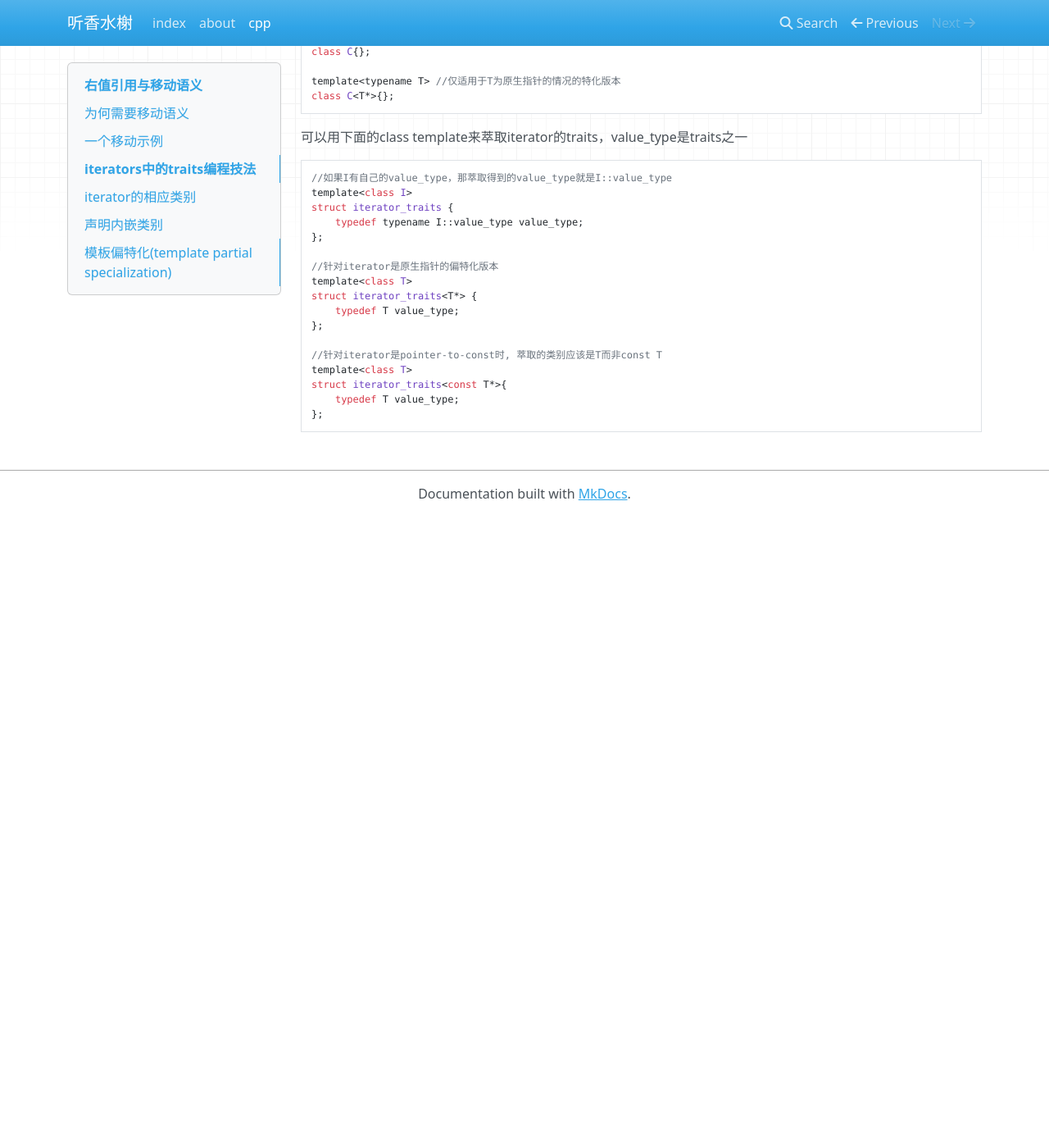
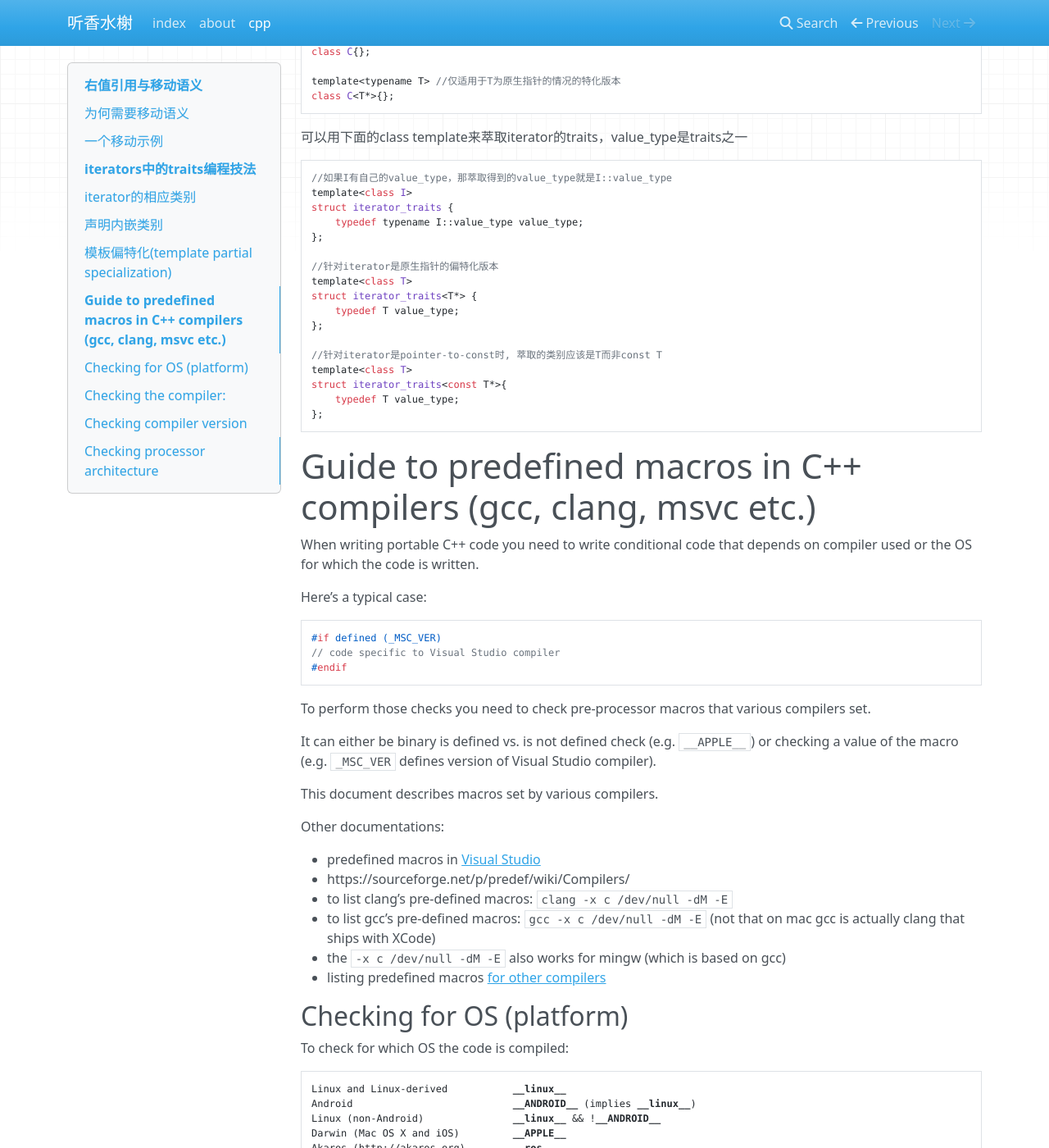
Before and after one commit to langhuanfudi/tingxiangshuixie, an MkDocs documentation site: the page built from docs/cpp.md, in a window 1280 px wide and 1400 px high, scrolled down 3004 px. Shown: the whole window at 82% size. Built offline with MkDocs 1.6.1, drawn with Linux system fonts in a browser that asks for light colours; nearby versions of some CDN libraries; before the commit the page ends 3634 px from its top, so only the background shows below that; some of the changed text lies outside the part shown.

Commit message:
update cpp

````diff
--- a/docs/cpp.md
+++ b/docs/cpp.md
@@ -168,3 +168,141 @@ struct iterator_traits<const T*>{
     typedef T value_type;
 };
 ```
+
+
+
+# Guide to predefined macros in C++ compilers (gcc, clang, msvc etc.)
+
+When writing portable C++ code you need to write conditional code that depends on compiler used or the OS for which the code is written.
+
+Here’s a typical case:
+
+```
+#if defined (_MSC_VER)
+// code specific to Visual Studio compiler
+#endif
+```
+
+To perform those checks you need to check pre-processor macros that various compilers set.
+
+It can either be binary is defined vs. is not defined check (e.g. `__APPLE__`) or checking a value of the macro (e.g. `_MSC_VER` defines version of Visual Studio compiler).
+
+This document describes macros set by various compilers.
+
+Other documentations:
+
+- predefined macros in [Visual Studio](https://msdn.microsoft.com/en-us/library/b0084kay.aspx)
+- https://sourceforge.net/p/predef/wiki/Compilers/
+- to list clang’s pre-defined macros: `clang -x c /dev/null -dM -E`
+- to list gcc’s pre-defined macros: `gcc -x c /dev/null -dM -E` (not that on mac gcc is actually clang that ships with XCode)
+- the `-x c /dev/null -dM -E` also works for mingw (which is based on gcc)
+- listing predefined macros [for other compilers](http://nadeausoftware.com/articles/2011/12/c_c_tip_how_list_compiler_predefined_macros)
+
+## Checking for OS (platform)
+
+To check for which OS the code is compiled:
+
+```
+Linux and Linux-derived           __linux__
+Android                           __ANDROID__ (implies __linux__)
+Linux (non-Android)               __linux__ && !__ANDROID__
+Darwin (Mac OS X and iOS)         __APPLE__
+Akaros (http://akaros.org)        __ros__
+Windows                           _WIN32
+Windows 64 bit                    _WIN64 (implies _WIN32)
+NaCL                              __native_client__
+AsmJS                             __asmjs__
+Fuschia                           __Fuchsia__
+```
+
+## Checking the compiler:
+
+To check which compiler is used:
+
+```
+Visual Studio       _MSC_VER
+gcc                 __GNUC__
+clang               __clang__
+emscripten          __EMSCRIPTEN__ (for asm.js and webassembly)
+MinGW 32            __MINGW32__
+MinGW-w64 32bit     __MINGW32__
+MinGW-w64 64bit     __MINGW64__
+```
+
+## Checking compiler version
+
+###  gcc
+
+`__GNUC__` (e.g. 5) and `__GNUC_MINOR__` (e.g. 1).
+
+To check that this is gcc compiler version 5.1 or greater:
+
+```
+#if defined(__GNUC__) && (__GNUC___ > 5 || (__GNUC__ == 5 && __GNUC_MINOR__ >= 1))
+// this is gcc 5.1 or greater
+#endif
+```
+
+Notice the chack has to be: `major > 5 || (major == 5 && minor >= 1)`. If you only do `major == 5 && minor >= 1`, it won’t work for version 6.0.
+
+### clang
+
+```
+__clang_major__`, `__clang_minor__`, `__clang_patchlevel__
+```
+
+### Visual Studio
+
+`_MSC_VER` and `_MSC_FULL_VER`:
+
+```
+VS                        _MSC_VER   _MSC_FULL_VER
+1                         800
+3                         900
+4                         1000
+4                         1020
+5                         1100
+6                         1200
+6 SP6                     1200    12008804
+7                         1300    13009466
+7.1 (2003)                1310    13103077
+8 (2005)                  1400    140050727
+9 (2008)                  1500    150021022
+9 SP1                     1500    150030729
+10 (2010)                 1600    160030319
+10 (2010) SP1             1600    160040219
+11 (2012)                 1700    170050727
+12 (2013)                 1800    180021005
+14 (2015)                 1900    190023026
+14 (2015 Update 1)        1900    190023506
+14 (2015 Update 2)        1900    190023918
+14 (2015 Update 3)        1900    190024210
+15 (2017 Update 1 & 2)    1910    191025017
+15 (2017 Update 3 & 4)    1911
+15 (2017 Update 5)        1912
+```
+
+More information:
+
+- https://blogs.msdn.microsoft.com/vcblog/2016/10/05/visual-c-compiler-version/
+- https://blogs.msdn.microsoft.com/vcblog/2017/11/15/side-by-side-minor-version-msvc-toolsets-in-visual-studio-2017/#comment-467525
+
+### MinGW
+
+MinGW (aka MinGW32) and MinGW-w64 32bit: `__MINGW32_MAJOR_VERSION` and `__MINGW32_MINOR_VERSION`
+
+MinGW-w64 64bit: `__MINGW64_VERSION_MAJOR` and `__MINGW64_VERSION_MINOR`
+
+## Checking processor architecture
+
+### gcc
+
+The meaning of those should be self-evident:
+
+- `__i386__`
+- `__x86_64__`
+- `__arm__`. If defined, you can further check:
+  - `__ARM_ARCH_5T__`
+  - `__ARM_ARCH_7A__`
+- `__powerpc64__`
+- `__aarch64__`
````
